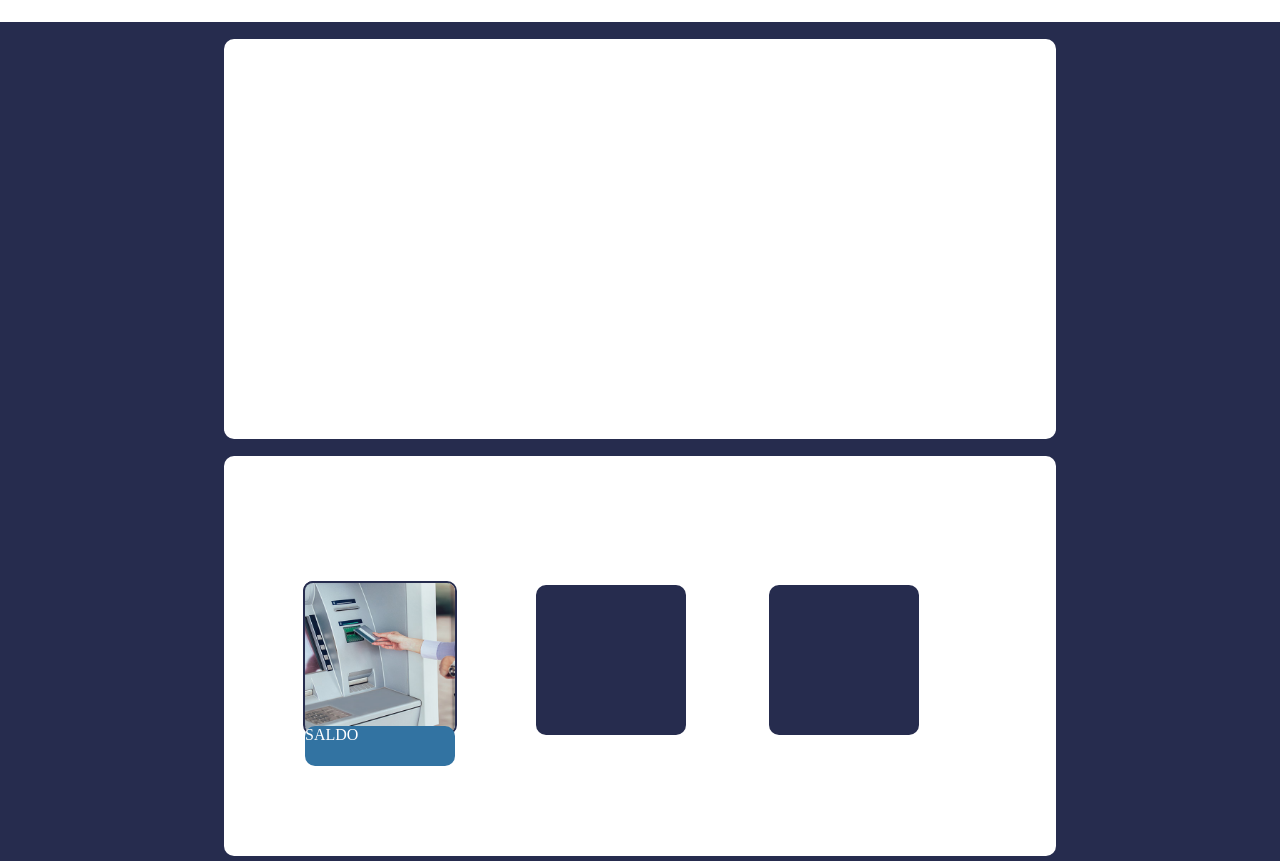
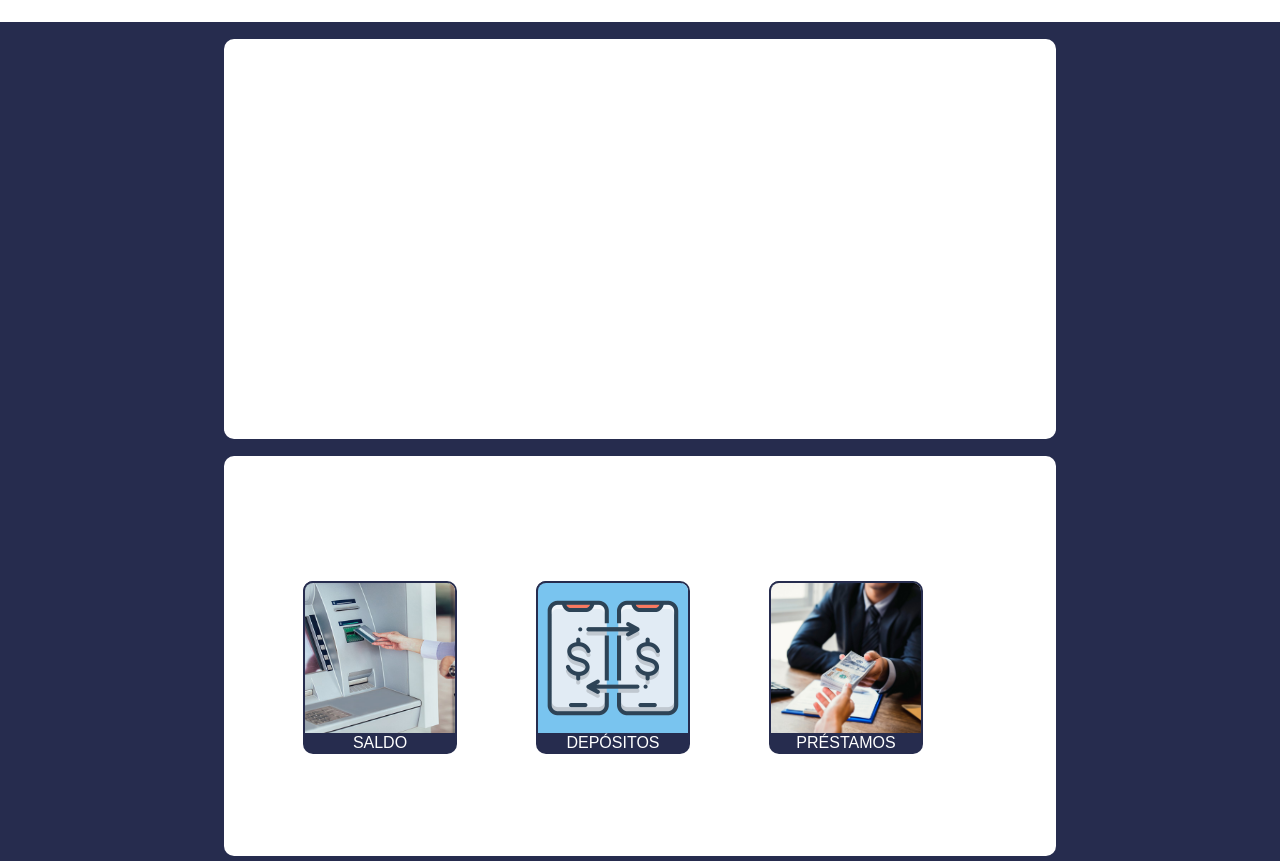
Before and after one commit to LucaFernandez1/HomeBanking, a plain HTML site: page index.html in a window 1280 px wide. Shown: the part 78-939 px from the top of the page. Drawn offline with Linux system fonts and the light colour scheme.

Commit message:
secciones c. texto, imágenes y animaciones

```diff
--- a/index.html
+++ b/index.html
@@ -18,33 +18,34 @@
       </div>
       <div class="main-box" id="secciones">
         <div class="saldo">
-          <div class="txt-box" id="saldo-txt">SALDO</div>
           <a href="#">
-
-            <img src="hackear-cajero-automatico-cibercriminales.jpg" alt="cajero">
-
-
+            <img src="hackear-cajero-automatico-cibercriminales.jpg" alt="saldo">
           </a>
+          <div>SALDO</div>
         </div>
         <div class="transferencia">
           <a>
-
+            <img src="tiempo-transferencia-internacional.png" alt="transferencia">
           </a>
+          <div>DEPÓSITOS</div>
         </div>
         <div class="prestamo">
           <a>
-
+            <img src="Prestamo.jpg" alt="prestamo">
           </a>
+          <div>PRÉSTAMOS</div>
         </div>
         <div class="inversiones">
           <a>
-
+            <img src="inversiones.jpg" alt="inversiones">
           </a>
+          <div>INVERSIONES</div>
         </div>
         <div class="seguros">
           <a>
-
+            <img src="seguros.jpg" alt="seguros">
           </a>
+          <div>SEGUROS</div>
         </div>
       </div>
       <div class="main-box"></div>
--- a/style.css
+++ b/style.css
@@ -78,7 +78,7 @@ main {
   object-fit:cover;
   width:150px;
   height:150px;
-  border-radius: 10px;
+  border-radius: 10px 10px 0px 0px;
   transition: ease-in-out 300ms;
   border: var(--color-oscuro) solid 2px;
   z-index: 10;
@@ -94,20 +94,31 @@ main {
   width:250px;
   height:250px;
   transition: 300ms;
-
+  border-radius: 10px;
 }
 .main-box div:hover > div{
   opacity:0;
-  transition: 0ms;
+  transform:translateY(-5px);
+  transition: 100ms;
+  width:154px;
+  height:20px;
+  visibility: hidden;
 }
 .main-box div div{
-  background-color: var(--color-claro);
+  background-color: var(--color-oscuro);
+  border-radius: 0px 0px 10px 10px;
   color: white;
   position:absolute;
-  margin-left:2px;
-  margin-top:145px;
-  height:40px;
+  margin-left: 0px;
+  margin-top:153px;
+  height:20px;
   z-index: 0;
+  width:154px;
+  justify-content: center;
+  vertical-align: middle;
+  font-family: sans-serif;
+  transition-delay: 200ms;
+  pointer-events: none;
 }
 footer {
   width: 100%;
```
